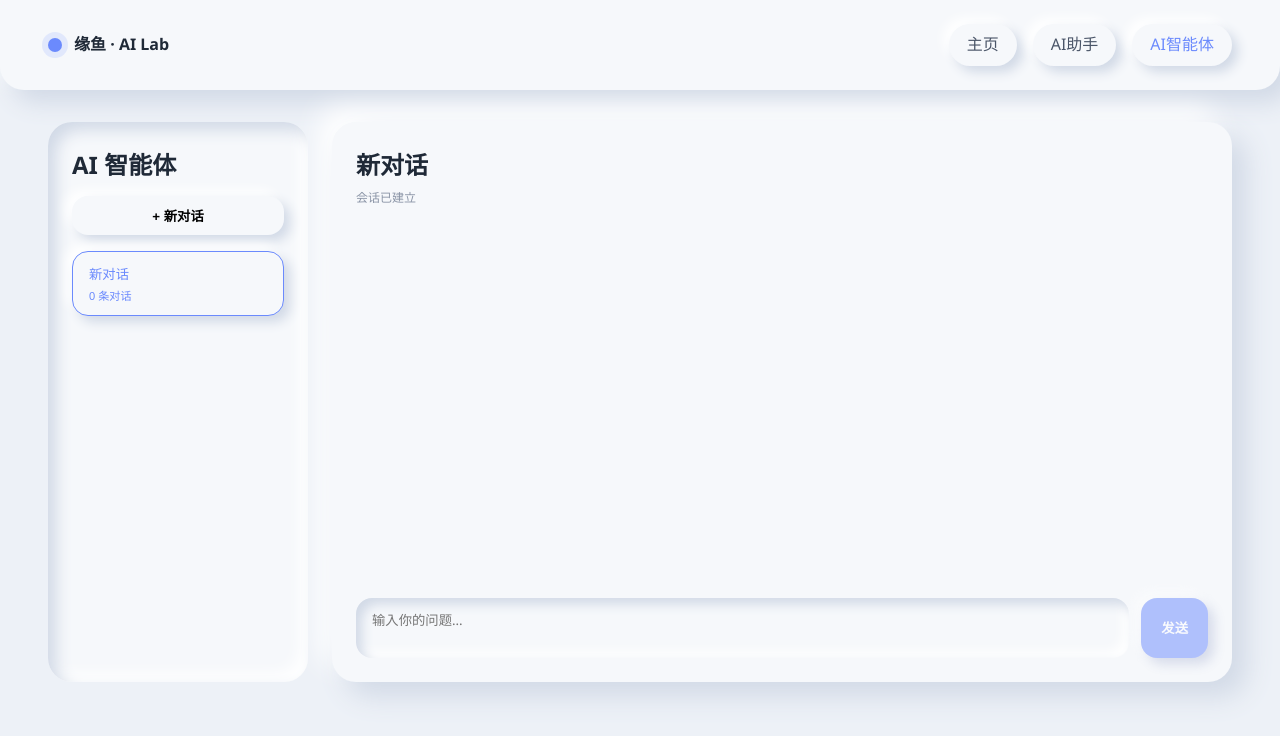
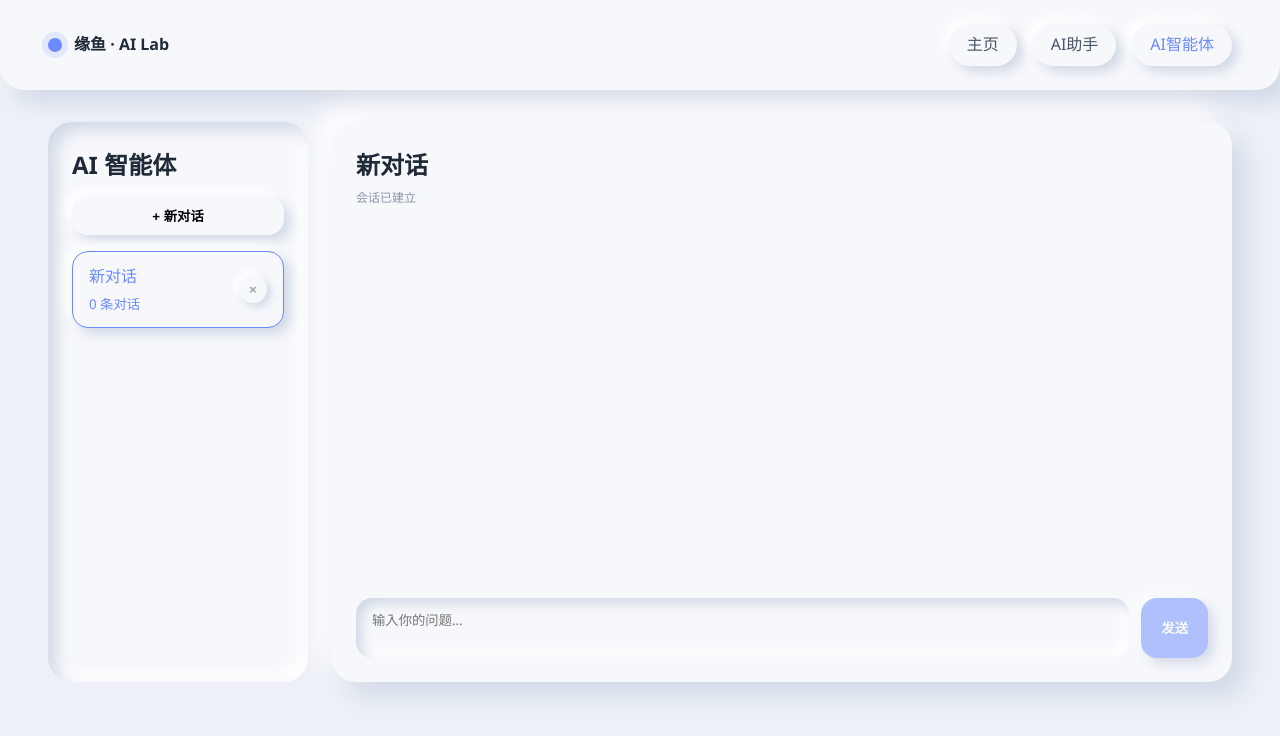
Before and after one commit to IAmYuanyu/AIAgent, a Vue app in the folder AIAgentFrontend/frontend/: page /agent in a window 1280 px wide. Shown: the top 736 px of the page. Built offline with nearby package versions, Linux system fonts and the light colour scheme; the HTML template or start-up script is replaced by a standard one.

Commit message:
将对话历史保存到浏览器，确保前端关闭后重新打开数据还在（如果保存到数据库需要区分不同用户，那还需要做登录系统，现在先用这种方案）

```diff
--- a/AIAgentFrontend/frontend/src/components/ChatHistory.vue
+++ b/AIAgentFrontend/frontend/src/components/ChatHistory.vue
@@ -1,15 +1,20 @@
 <template>
   <div class="chat-history">
-    <button
+    <div
       v-for="conversation in conversations"
       :key="conversation.id"
       class="history-item"
       :class="{ active: conversation.id === activeId }"
       @click="emit('select', conversation.id)"
     >
-      <span>{{ conversation.title }}</span>
-      <small>{{ conversation.messages.length }} 条对话</small>
-    </button>
+      <div class="history-main">
+        <div class="history-meta">
+          <span>{{ conversation.title }}</span>
+          <small>{{ conversation.messages.length }} 条对话</small>
+        </div>
+        <button class="history-delete" @click.stop="emit('delete', conversation.id)">×</button>
+      </div>
+    </div>
   </div>
 </template>
 
@@ -19,5 +24,5 @@ const props = defineProps({
   activeId: { type: [Number, null], default: null },
 })
 
-const emit = defineEmits(['select'])
+const emit = defineEmits(['select', 'delete'])
 </script>
--- a/AIAgentFrontend/frontend/src/components/ChatLayout.vue
+++ b/AIAgentFrontend/frontend/src/components/ChatLayout.vue
@@ -6,7 +6,12 @@
         <h2>{{ title }}</h2>
         <button class="ghost-btn" @click="onCreate">+ 新对话</button>
       </div>
-      <ChatHistory :conversations="conversations" :active-id="activeId" @select="onSelect" />
+      <ChatHistory
+        :conversations="conversations"
+        :active-id="activeId"
+        @select="onSelect"
+        @delete="onDelete"
+      />
     </aside>
     <div class="chat-main">
       <header class="chat-header">
@@ -31,9 +36,10 @@ const props = defineProps({
   loading: { type: Boolean, default: false },
 })
 
-const emit = defineEmits(['create', 'select', 'send'])
+const emit = defineEmits(['create', 'select', 'delete', 'send'])
 
 const onCreate = () => emit('create')
 const onSelect = (id) => emit('select', id)
+const onDelete = (id) => emit('delete', id)
 const onSend = (message) => emit('send', message)
 </script>
--- a/AIAgentFrontend/frontend/src/pages/PageAiAgent.vue
+++ b/AIAgentFrontend/frontend/src/pages/PageAiAgent.vue
@@ -25,6 +25,10 @@ const handleCreate = () => {
 
 const handleSelect = (id) => {
   store.setActiveConversation(id)
+}
+
+const handleDelete = (id) => {
+  store.deleteConversation(id)
 }
 
 const handleSend = async (message) => {
@@ -130,6 +134,7 @@ const handleSend = async (message) => {
     :loading="loading"
     @create="handleCreate"
     @select="handleSelect"
+    @delete="handleDelete"
     @send="handleSend"
   />
 </template>
--- a/AIAgentFrontend/frontend/src/pages/PageAiAssistant.vue
+++ b/AIAgentFrontend/frontend/src/pages/PageAiAssistant.vue
@@ -26,6 +26,10 @@ const handleCreate = () => {
 
 const handleSelect = (id) => {
   store.setActiveConversation(id)
+}
+
+const handleDelete = (id) => {
+  store.deleteConversation(id)
 }
 
 const handleSend = async (message) => {
@@ -58,6 +62,7 @@ const handleSend = async (message) => {
     :loading="loading"
     @create="handleCreate"
     @select="handleSelect"
+    @delete="handleDelete"
     @send="handleSend"
   />
 </template>
--- a/AIAgentFrontend/frontend/src/stores/useChatStore.js
+++ b/AIAgentFrontend/frontend/src/stores/useChatStore.js
@@ -1,4 +1,83 @@
 import { reactive, readonly } from 'vue'
+
+const STORAGE_KEY = 'ai-chat-v1'
+const STORAGE_VERSION = 1
+let persistTimer = null
+
+const loadFromStorage = () => {
+  if (typeof localStorage === 'undefined') return null
+  try {
+    const raw = localStorage.getItem(STORAGE_KEY)
+    if (!raw) return null
+    const parsed = JSON.parse(raw)
+    if (!parsed || parsed.version !== STORAGE_VERSION) return null
+    return parsed.scopes || null
+  } catch (error) {
+    return null
+  }
+}
+
+const serializeScope = (scopeState) => ({
+  activeConversationId: scopeState.activeConversationId,
+  conversations: scopeState.conversations.map((conversation) => ({
+    id: conversation.id,
+    title: conversation.title,
+    messages: conversation.messages.map((message) => ({
+      id: message.id,
+      role: message.role,
+      content: message.content,
+    })),
+  })),
+})
+
+const persist = () => {
+  if (typeof localStorage === 'undefined') return
+  if (persistTimer) {
+    clearTimeout(persistTimer)
+  }
+  persistTimer = setTimeout(() => {
+    const payload = {
+      version: STORAGE_VERSION,
+      scopes: {
+        assistant: serializeScope(state.assistant),
+        agent: serializeScope(state.agent),
+      },
+    }
+    localStorage.setItem(STORAGE_KEY, JSON.stringify(payload))
+  }, 200)
+}
+
+const applyScope = (target, storedScope) => {
+  const conversations = Array.isArray(storedScope?.conversations)
+    ? storedScope.conversations.map((conversation, conversationIndex) => ({
+        id: conversation?.id ?? Date.now() + conversationIndex,
+        title: conversation?.title ?? '新对话',
+        messages: Array.isArray(conversation?.messages)
+          ? conversation.messages.map((message, messageIndex) => ({
+              id:
+                message?.id ??
+                `${conversation?.id ?? conversationIndex}-msg-${messageIndex}`,
+              role: message?.role ?? 'assistant',
+              content: message?.content ?? '',
+            }))
+          : [],
+      }))
+    : []
+
+  target.conversations = conversations
+  const storedActiveId = storedScope?.activeConversationId ?? null
+  const activeExists = conversations.some((item) => item.id === storedActiveId)
+  target.activeConversationId = activeExists
+    ? storedActiveId
+    : conversations[0]?.id ?? null
+}
+
+const hydrateState = () => {
+  const storedScopes = loadFromStorage()
+  if (!storedScopes) return
+  applyScope(state.assistant, storedScopes.assistant)
+  applyScope(state.agent, storedScopes.agent)
+}
 
 const state = reactive({
   assistant: {
@@ -23,12 +102,25 @@ const createConversation = (scope) => {
   }
   target.conversations.unshift(conversation)
   target.activeConversationId = id
+  persist()
   return conversation
+}
+
+const deleteConversation = (scope, id) => {
+  const target = getScope(scope)
+  const index = target.conversations.findIndex((item) => item.id === id)
+  if (index === -1) return
+  target.conversations.splice(index, 1)
+  if (target.activeConversationId === id) {
+    target.activeConversationId = target.conversations[0]?.id ?? null
+  }
+  persist()
 }
 
 const setActiveConversation = (scope, id) => {
   const target = getScope(scope)
   target.activeConversationId = id
+  persist()
 }
 
 const getActiveConversation = (scope) => {
@@ -47,6 +139,7 @@ const appendUserMessage = (scope, text) => {
   if (conversation.title === '新对话') {
     conversation.title = text.trim().slice(0, 20) || '新对话'
   }
+  persist()
 }
 
 const createAssistantMessage = (scope, content = '') => {
@@ -57,6 +150,7 @@ const createAssistantMessage = (scope, content = '') => {
     role: 'assistant',
     content,
   })
+  persist()
 }
 
 const appendAssistantMessage = (scope, chunk) => {
@@ -72,13 +166,17 @@ const appendAssistantMessage = (scope, chunk) => {
   } else {
     last.content += chunk
   }
+  persist()
 }
 
 const resetConversation = (scope) => {
   createConversation(scope)
+  persist()
 }
 
 const getState = (scope) => readonly(getScope(scope))
+
+hydrateState()
 
 export default function useChatStore(scope = 'assistant') {
   return {
@@ -89,6 +187,7 @@ export default function useChatStore(scope = 'assistant') {
     appendUserMessage: (text) => appendUserMessage(scope, text),
     createAssistantMessage: (content) => createAssistantMessage(scope, content),
     appendAssistantMessage: (chunk) => appendAssistantMessage(scope, chunk),
+    deleteConversation: (id) => deleteConversation(scope, id),
     resetConversation: () => resetConversation(scope),
   }
 }
--- a/AIAgentFrontend/frontend/src/style.css
+++ b/AIAgentFrontend/frontend/src/style.css
@@ -206,6 +206,36 @@ a {
   color: var(--accent);
 }
 
+.history-main {
+  display: flex;
+  align-items: center;
+  justify-content: space-between;
+  gap: 12px;
+}
+
+.history-meta {
+  display: flex;
+  flex-direction: column;
+  gap: 4px;
+  flex: 1;
+}
+
+.history-delete {
+  border: none;
+  width: 28px;
+  height: 28px;
+  border-radius: 50%;
+  background: var(--panel);
+  box-shadow: 4px 4px 8px var(--shadow-dark), -4px -4px 8px var(--shadow-light);
+  cursor: pointer;
+  color: #9aa4b2;
+  font-weight: 700;
+}
+
+.history-delete:hover {
+  color: var(--accent);
+}
+
 .chat-window {
   flex: 1;
   display: flex;
```
